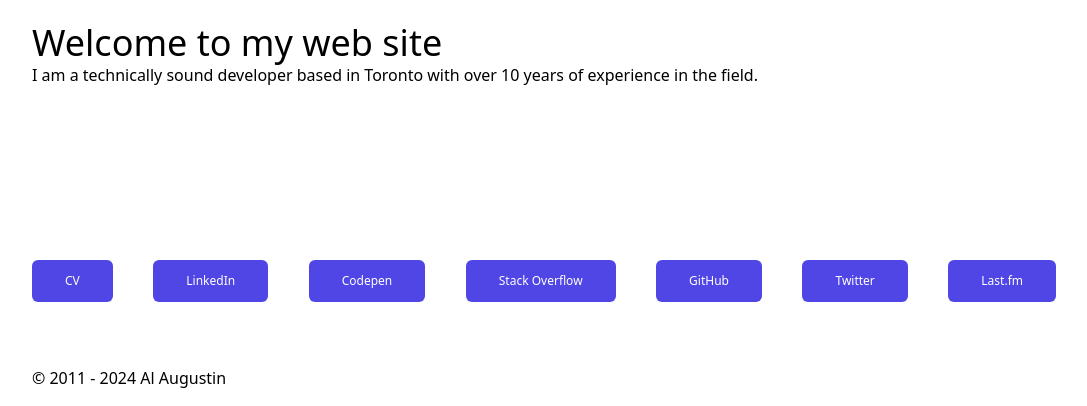
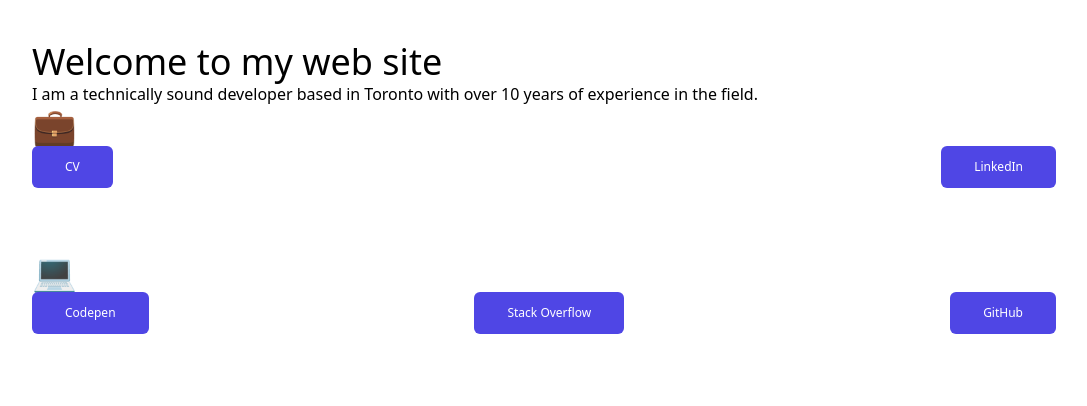
Before and after one commit to alaugustin/alaugustin, a website built with webpack: page src/index.html in a window 1280 px wide. Shown: the part 394-800 px from the top of the page, without its empty margins (96-1183 px from the left). Built offline with nearby package versions, Linux system fonts and the light colour scheme; files whose address does not match are found by name.

Commit message:
minor layout adjustments

```diff
--- a/src/index.html
+++ b/src/index.html
@@ -22,8 +22,7 @@
   <!-- SLUG -->
   <div id="allHolder" class="flex flex-col h-screen">
     <header class="bg-darkModBlue">
-      <div
-        class="my-10 md:my-4 max-w-5xl mx-auto px-4 lg:p-0 flex flex-col md:flex-row">
+      <div class="my-10 md:my-4 max-w-5xl mx-auto px-4 lg:p-0 flex flex-col md:flex-row">
 
         <h1 class="text-6xl">Al Augustin</h1>
 
@@ -37,10 +36,8 @@
 
             <figure
               class="md:flex bg-slate-100 rounded-xl p-8 md:p-0 dark:bg-slate-800 overflow-hidden mb-16 md:pr-4 md:basis-7/12 ">
-              <img
-                class="mx-auto md:mx-0 w-24 h-24 md:w-56 md:h-56 md:rounded-none rounded-full"
-                src="./img/al_headshot.jpeg" alt="Al Augustin headshot"
-                width="200" height="200">
+              <img class="mx-auto md:mx-0 w-24 h-24 md:w-56 md:h-56 md:rounded-none rounded-full"
+                src="./img/al_headshot.jpeg" alt="Al Augustin headshot" width="200" height="200">
 
               <div class="pt-6 md:p-8 text-center md:text-left space-y-4">
                 <blockquote class="text-lg text-slate-100">
@@ -67,6 +64,29 @@
               I am a technically sound developer based in Toronto with over 10
               years of experience in the field.
             </p>
+
+            <h3 class="text-4xl">💼</h3>
+            <ul class="flex flex-row justify-between font-bold text-xs mb-16">
+              <li class="foo"><a href="https://app.box.com/s/d1yoc5bcx6w4m637kap71bm3el5jrtx5"
+                  class="inline-block rounded-md border border-transparent bg-indigo-600 px-8 py-3 text-center font-medium text-white hover:bg-indigo-700"
+                  target="_blank">CV</a></li>
+              <li class="foo"><a href="https://ca.linkedin.com/in/alaugustin"
+                  class="inline-block rounded-md border border-transparent bg-indigo-600 px-8 py-3 text-center font-medium text-white hover:bg-indigo-700"
+                  target="_blank">LinkedIn</a></li>
+            </ul>
+            <h3 class="text-4xl">💻</h3>
+            <ul class="flex flex-row justify-between font-bold text-xs mb-16">
+              <li class="foo"><a href="https://codepen.io/alaugustin/pens/popular"
+                  class="inline-block rounded-md border border-transparent bg-indigo-600 px-8 py-3 text-center font-medium text-white hover:bg-indigo-700"
+                  target="_blank">Codepen</a></li>
+              <li class="foo"><a href="https://stackoverflow.com/users/1760096/al-augustin"
+                  class="inline-block rounded-md border border-transparent bg-indigo-600 px-8 py-3 text-center font-medium text-white hover:bg-indigo-700"
+                  target="_blank">Stack Overflow</a></li>
+              <li class="foo"><a href="https://github.com/alaugustin"
+                  class="inline-block rounded-md border border-transparent bg-indigo-600 px-8 py-3 text-center font-medium text-white hover:bg-indigo-700"
+                  target="_blank">GitHub</a>
+              </li>
+            </ul>
           </div>
         </div>
       </section>
@@ -75,19 +95,12 @@
     <footer class="pb-4 pt-8 bg-lightGrayBlue text-mainBlack">
       <div class="max-w-5xl mx-auto px-4 lg:p-0 ">
         <ul class="flex flex-row justify-between font-bold text-xs mb-16">
-          <li class="foo"><a href="https://app.box.com/s/d1yoc5bcx6w4m637kap71bm3el5jrtx5"
-              class="inline-block rounded-md border border-transparent bg-indigo-600 px-8 py-3 text-center font-medium text-white hover:bg-indigo-700" target="_blank">CV</a></li>
-          <li class="foo"><a href="https://ca.linkedin.com/in/alaugustin"
-              class="inline-block rounded-md border border-transparent bg-indigo-600 px-8 py-3 text-center font-medium text-white hover:bg-indigo-700" target="_blank">LinkedIn</a></li>
-          <li class="foo"><a href="https://codepen.io/alaugustin/pens/popular"
-              class="inline-block rounded-md border border-transparent bg-indigo-600 px-8 py-3 text-center font-medium text-white hover:bg-indigo-700" target="_blank">Codepen</a></li>
-          <li class="foo"><a href="https://stackoverflow.com/users/1760096/al-augustin"
-              class="inline-block rounded-md border border-transparent bg-indigo-600 px-8 py-3 text-center font-medium text-white hover:bg-indigo-700" target="_blank">Stack Overflow</a></li>
-          <li class="foo"><a href="https://github.com/alaugustin" class="inline-block rounded-md border border-transparent bg-indigo-600 px-8 py-3 text-center font-medium text-white hover:bg-indigo-700" target="_blank">GitHub</a>
-          </li>
           <li class="foo"><a href="https://twitter.com/augustinaa"
-              class="inline-block rounded-md border border-transparent bg-indigo-600 px-8 py-3 text-center font-medium text-white hover:bg-indigo-700" target="_blank">Twitter</a></li>
-          <li class="foo"><a href="https://www.last.fm/user/o1k" class="inline-block rounded-md border border-transparent bg-indigo-600 px-8 py-3 text-center font-medium text-white hover:bg-indigo-700" target="_blank">Last.fm</a>
+              class="inline-block rounded-md border border-transparent bg-indigo-600 px-8 py-3 text-center font-medium text-white hover:bg-indigo-700"
+              target="_blank">Twitter</a></li>
+          <li class="foo"><a href="https://www.last.fm/user/o1k"
+              class="inline-block rounded-md border border-transparent bg-indigo-600 px-8 py-3 text-center font-medium text-white hover:bg-indigo-700"
+              target="_blank">Last.fm</a>
           </li>
         </ul>
         <div>&copy; 2011 <span id="currentYear"></span> Al Augustin</div>
```
